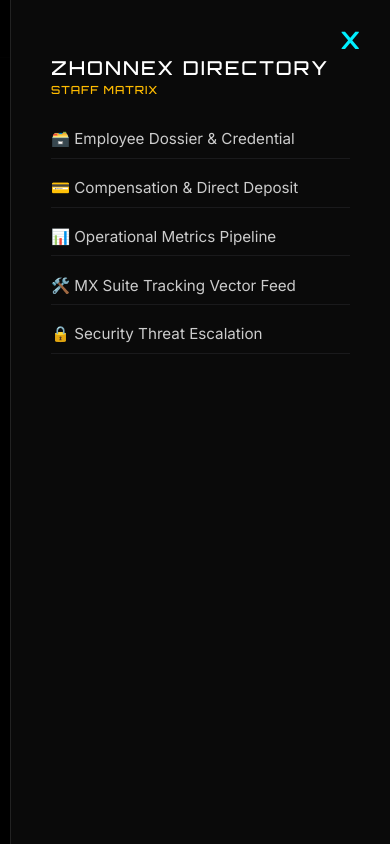
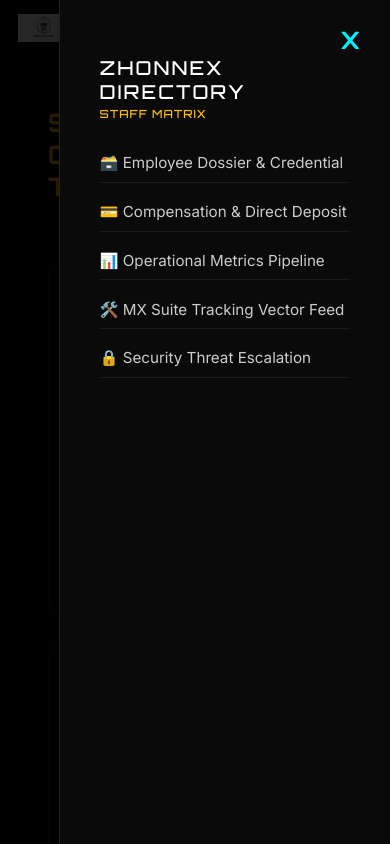
Before and after one commit to uwaziechidubem55-bit/zhonnex-empire-gateway, a Next.js app: page /dashboard/staff in a window 390 px wide. Both pictures are taken after a click on the button "Open Zhonnex directory menu". Shown: the top 844 px of the page. Built offline with nearby package versions, Linux system fonts and the light colour scheme.

Commit message:
Update HamburgerMenu.tsx

```diff
--- a/src/components/HamburgerMenu.tsx
+++ b/src/components/HamburgerMenu.tsx
@@ -81,7 +81,7 @@ export const HamburgerMenu: React.FC<HamburgerMenuProps> = ({ isOpen, onClose, r
 
 const styles: Record<string, React.CSSProperties> = {
   overlayBackground: { position: 'fixed', top: 0, left: 0, width: '100vw', height: '100vh', backgroundColor: 'rgba(0,0,0,0.85)', zIndex: 5000, display: 'flex', justifyContent: 'flex-end' },
-  menuContainer: { width: '380px', height: '100%', backgroundColor: ZhonnexTokens.colors.quantumSlate, borderLeft: `1px solid #222`, padding: '2.5rem', display: 'flex', flexDirection: 'column', position: 'relative' },
+  menuContainer: { width: '380px', maxWidth: '85vw', height: '100%', backgroundColor: ZhonnexTokens.colors.quantumSlate, borderLeft: `1px solid #222`, padding: '2.5rem', display: 'flex', flexDirection: 'column', position: 'relative' },
   closeXButton: { position: 'absolute', top: '1.5rem', right: '1.5rem', backgroundColor: 'transparent', border: 'none', color: ZhonnexTokens.colors.imperialCyan, fontSize: '1.5rem', fontFamily: ZhonnexTokens.typography.displayFont, cursor: 'pointer', fontWeight: 'bold' },
   menuHeader: { fontFamily: ZhonnexTokens.typography.displayFont, color: '#fff', fontSize: '1.2rem', letterSpacing: '2px', marginBottom: '0.2rem', marginTop: '1rem' },
   badge: { fontSize: '0.7rem', color: ZhonnexTokens.colors.velocityGold, letterSpacing: '1px', marginBottom: '2rem', fontFamily: ZhonnexTokens.typography.displayFont },
```
